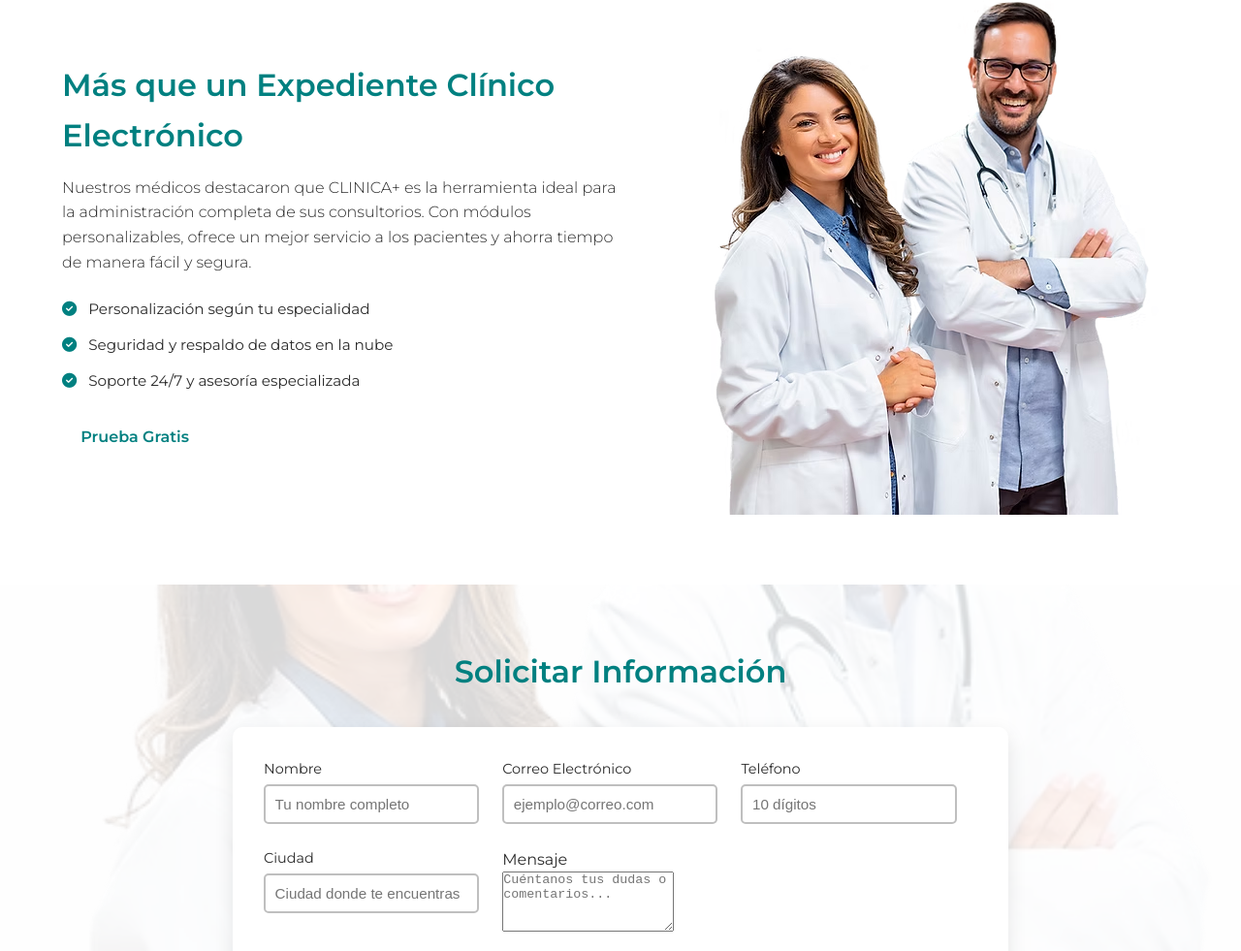
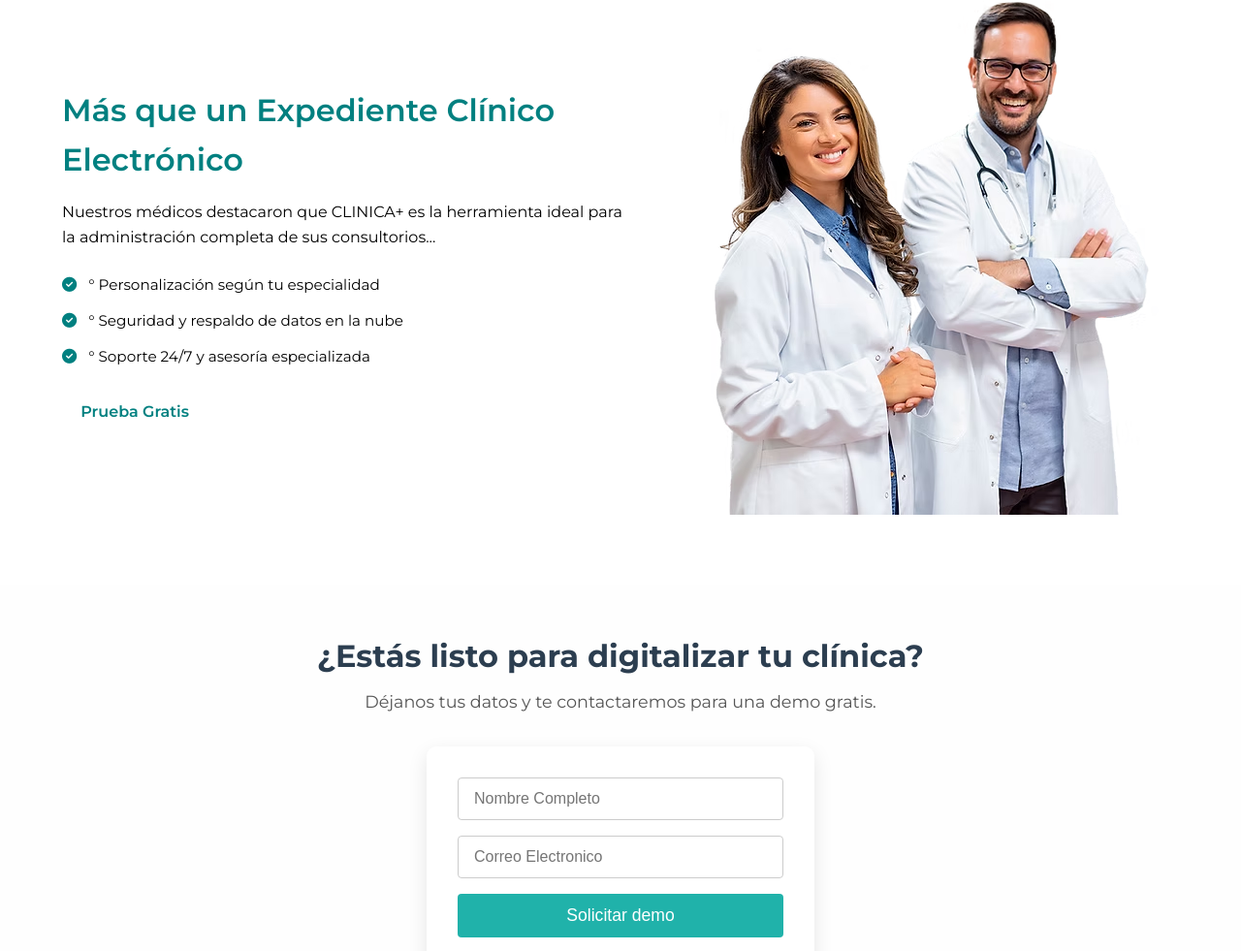
Before and after one commit to giova2376/ExpedienteClinicoDigital, a plain HTML site: page index.html in a window 1280 px wide. Shown: the part 1819-2800 px from the top of the page at 97% size. Drawn offline with Linux system fonts and the light colour scheme.

Commit message:
Actualización de nombre de titulo

```diff
--- a/css/style.css
+++ b/css/style.css
@@ -10,8 +10,8 @@
     --primary-color: #008080;       /* Verde azulado */
     --secondary-color: #005f5f;     /* Oscuro para botones secundarios */
     --light-color: #ffffff;         /* Blanco */
-    --dark-color: #2b2b2b;          /* Gris oscuro para texto y footer */
-    --grey-light: #f4f4f4;          /* Gris claro de fondo */
+    --dark-color: #ffffff;          /* Gris oscuro para texto y footer */
+    --grey-light: #005f5f;
     --grey-medium: #bfbfbf;         /* Gris medio */
     --transition-fast: 0.3s ease;
     --font-family: 'Montserrat', sans-serif;
@@ -29,9 +29,10 @@
   h1, h2, h3, h4, h5 {
     font-weight: 600;
   }
-  p {
+  p1 {
     font-weight: 300;
     margin-bottom: 1rem;
+    color: white;
   }
   a {
     text-decoration: none;
@@ -370,9 +371,9 @@
      FOOTER
      ================================== */
   .footer {
-    background: var(--dark-color);
-    color: var(--grey-light);
+    background-color: #008080;
     padding: 2rem 0;
+    color: #000;
   }
   .footer-content {
     display: flex;
--- a/index.html
+++ b/index.html
@@ -3,16 +3,16 @@
 <head>
   <meta charset="UTF-8" />
   <meta name="viewport" content="width=device-width, initial-scale=1.0" />
-  <title>CLINICA+ · Expediente Clínico Electrónico</title>
+  <title>CLINICA + · Expediente Clínico Digital</title>
 
-  <!-- Google Fonts -->
+
   <link href="https://fonts.googleapis.com/css2?family=Montserrat:wght@300;400;600;700&display=swap" rel="stylesheet" />
 
   <!-- Iconos (FontAwesome CDN) -->
   <script src="https://kit.fontawesome.com/a076d05399.js" crossorigin="anonymous"></script>
 
   <!-- Hoja de estilos principal -->
-  <link rel="stylesheet" href="css/style.css" />
+  <link rel="stylesheet" href="css/style.css"/>
 
   <!-- Estilos responsivos -->
   <style>
@@ -84,6 +84,7 @@
       .footer-content {
         flex-direction: column;
         align-items: center;
+        background-color: lightseagreen;
         text-align: center;
       }
 
@@ -102,6 +103,53 @@
         grid-template-columns: 1fr;
       }
     }
+
+    /* Estilos para sección contacto simplificada */
+    #contacto {
+      background: #f9f9f9;
+      padding: 3rem 1rem;
+      text-align: center;
+    }
+    #contacto h2 {
+      font-weight: 700;
+      margin-bottom: 0.5rem;
+      font-size: 2rem;
+      color: #2c3e50;
+    }
+    #contacto p {
+      margin-bottom: 2rem;
+      font-size: 1.1rem;
+      color: #555;
+    }
+    #contacto form {
+      max-width: 400px;
+      margin: 0 auto;
+      display: flex;
+      flex-direction: column;
+      gap: 1rem;
+    }
+    #contacto input[type="text"],
+    #contacto input[type="email"] {
+      padding: 0.75rem 1rem;
+      border: 1px solid #ccc;
+      border-radius: 4px;
+      font-size: 1rem;
+      width: 100%;
+      box-sizing: border-box;
+    }
+    #contacto button {
+      background-color: lightseagreen;
+      color: white;
+      border: none;
+      padding: 0.75rem 1rem;
+      border-radius: 4px;
+      font-size: 1.1rem;
+      cursor: pointer;
+      transition: background-color 0.3s ease;
+    }
+    #contacto button:hover {
+      background-color: #0056b3;
+    }
   </style>
 </head>
 <body>
@@ -115,9 +163,9 @@
         <p>
           La solución completa para tu consultorio médico: <br />
           ahorra tiempo, gestiona mejor tu expediente electrónico y brinda un
-          servicio de excelencia.
+          servicio de excelencia y eficaz.
         </p>
-        <a href="https://forms.gle/NveZyCZKFzHPxq9h9" class="btn btn-cta">Prueba 29 días gratis</a>
+        <a href="#contacto" class="btn btn-cta">Prueba 29 días gratis</a>
       </div>
       <div class="hero-image animate-slide-in">
         <img src="images/hero.jpg" alt="Doctores usando CLINICA+" />
@@ -179,13 +227,13 @@
       <div class="benefits-content">
         <div class="benefits-text animate-fade-in">
           <h2>Más que un Expediente Clínico Electrónico</h2>
-          <p>Nuestros médicos destacaron que CLINICA+ es la herramienta ideal para la administración completa de sus consultorios. Con módulos personalizables, ofrece un mejor servicio a los pacientes y ahorra tiempo de manera fácil y segura.</p>
-          <ul class="benefits-list">
-            <li><i class="fas fa-check-circle"></i> Personalización según tu especialidad</li>
-            <li><i class="fas fa-check-circle"></i> Seguridad y respaldo de datos en la nube</li>
-            <li><i class="fas fa-check-circle"></i> Soporte 24/7 y asesoría especializada</li>
-          </ul>
-          <a href="#contact" class="btn btn-cta">Prueba Gratis</a>
+          <p style="color: black;">Nuestros médicos destacaron que CLINICA+ es la herramienta ideal para la administración completa de sus consultorios...</p>
+            <ul class="benefits-list" style="color: black;">
+              <li><i class="fas fa-check-circle"></i> ° Personalización según tu especialidad</li>
+              <li><i class="fas fa-check-circle"></i> ° Seguridad y respaldo de datos en la nube</li>
+              <li><i class="fas fa-check-circle"></i> ° Soporte 24/7 y asesoría especializada</li>
+            </ul>
+          <a href="#contacto" class="btn btn-cta">Prueba Gratis</a>
         </div>
         <div class="benefits-image animate-slide-in" style="animation-delay: 0.4s;">
           <img src="images/doctor-group.jpg" alt="Médicos usando CLINICA+" />
@@ -195,61 +243,46 @@
   </section>
 
   <!-- CONTACT SECTION -->
-  <section id="contact" class="contact-section">
+  <section id="contacto" class="contact-section">
     <div class="overlay-light"></div>
     <div class="container contact-content">
-      <h2 class="section-title">Solicitar Información</h2>
-      <form action="#" method="POST" class="contact-form animate-fade-in">
-        <div class="form-grid">
-          <div class="form-group">
-            <label for="name">Nombre</label>
-            <input type="text" id="name" name="name" placeholder="Tu nombre completo" required />
-          </div>
-          <div class="form-group">
-            <label for="email">Correo Electrónico</label>
-            <input type="email" id="email" name="email" placeholder="ejemplo@correo.com" required />
-          </div>
-          <div class="form-group">
-            <label for="phone">Teléfono</label>
-            <input type="tel" id="phone" name="phone" placeholder="10 dígitos" required />
-          </div>
-          <div class="form-group">
-            <label for="city">Ciudad</label>
-            <input type="text" id="city" name="city" placeholder="Ciudad donde te encuentras" />
-          </div>
-          <div class="form-group-full">
-            <label for="message">Mensaje</label>
-            <textarea id="message" name="message" placeholder="Cuéntanos tus dudas o comentarios..." rows="4"></textarea>
-          </div>
-        </div>
-        <div class="text-center margin-top">
-          <button type="submit" class="btn btn-primary">Enviar</button>
-        </div>
+      <h2>¿Estás listo para digitalizar tu clínica?</h2>
+      <p>Déjanos tus datos y te contactaremos para una demo gratis.</p>
+
+      <form action="https://getform.io/f/awnwylob" method="POST" class="contact-form animate-fade-in">
+        <input type="text" name="name" placeholder="Nombre Completo" required />
+        <input type="email" name="email" placeholder="Correo Electronico" required />
+        <input type="hidden" name="_gotcha" style="display:none !important" />
+        <button type="submit" class="btn btn-primary">Solicitar demo</button>
       </form>
     </div>
   </section>
 
   <!-- FOOTER -->
-  <footer class="footer">
+  <footer class="footer-section">
     <div class="container footer-content">
+      <div class="footer-logo">
+        <h3>CLINICA+</h3>
+        <p>Expediente Clínico Electrónico</p>
+      </div>
       <div class="footer-links">
         <div>
-          <h4>Empresa</h4>
-          <ul>
-            <li><a href="#">Descargar App</a></li>
-            <li><a href="#">Seguridad</a></li>
-          </ul>
+          <h4>Contacto</h4>
+          <p>info@clinicaplus.com</p>
+          <p>+52 55 1234 5678</p>
         </div>
         <div>
-          <h4>Recursos</h4>
-          <ul></ul>
+
+          <h4>Síguenos</h4>
+          <p>
+            <a href="#"><i class="fab fa-facebook"></i> Facebook</a><br />
+            <a href="#"><i class="fab fa-twitter"></i> Twitter</a><br />
+            <a href="#"><i class="fab fa-linkedin"></i> LinkedIn</a>
+          </p>
         </div>
-        <div></div>
       </div>
+      <p class="footer-copy">© 2025 CLINICA+. Todos los derechos reservados.</p>
     </div>
   </footer>
-
-  <!-- JS -->
-  <script src="js/main.js"></script>
 </body>
 </html>
```
